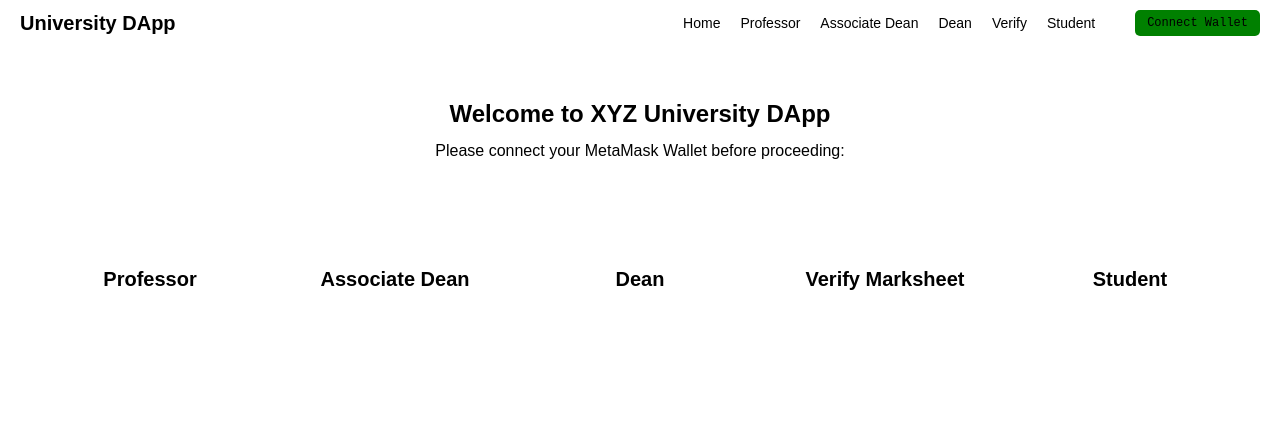
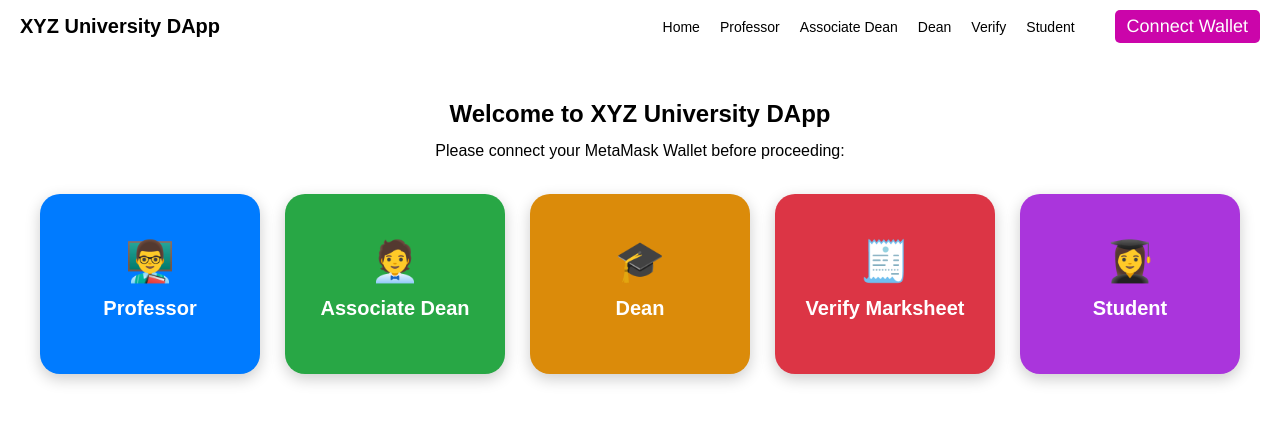
Before and after one commit to ushnikbasak/SummerInternshipUniversityMarksheetDecentralization, a React app in the folder client/: page / in a window 1280 px wide. Shown: the top 422 px of the page. Built offline with nearby package versions, Linux system fonts and the light colour scheme.

Commit message:
homepage_ui

```diff
--- a/client/public/index.html
+++ b/client/public/index.html
@@ -4,6 +4,7 @@
     <meta charset="UTF-8" />
     <meta name="viewport" content="width=device-width, initial-scale=1.0" />
     <title>University Marksheet DApp</title>
+    <link rel="icon" type="image/x-icon" href="/favicon.ico">
   </head>
   <body>
     <noscript>You need to enable JavaScript to run this app.</noscript>
--- a/client/src/components/HomePage.jsx
+++ b/client/src/components/HomePage.jsx
@@ -43,27 +43,27 @@ const HomePage = () => {
       <p>Please connect your MetaMask Wallet before proceeding:</p>
       <div className="role-options">
         <div className="role-card" onClick={() => checkAndNavigate("/professor", "isProfessor")}>
-          {/* <div className="emoji">👨‍🏫</div> */}
+          <div className="emoji">👨‍🏫</div>
           <h4>Professor</h4>
         </div>
 
         <div className="role-card" onClick={() => checkAndNavigate("/associate-dean", "isAssociateDean")}>
-          {/* <div className="emoji">🧑‍💼</div> */}
+          <div className="emoji">🧑‍💼</div>
           <h4>Associate Dean</h4>
         </div>
 
         <div className="role-card" onClick={() => checkAndNavigate("/dean", "dean")}>
-          {/* <div className="emoji">🎓</div> */}
+          <div className="emoji">🎓</div>
           <h4>Dean</h4>
         </div>
 
         <div className="role-card" onClick={() => navigate("/verifier")}>
-          {/* <div className="emoji">🧾</div> */}
+          <div className="emoji">🧾</div>
           <h4>Verify Marksheet</h4>
         </div>
 
         <div className="role-card" onClick={() => navigate("/student")}>
-          {/* <div className="emoji">🎓</div> */}
+          <div className="emoji">👩‍🎓</div>
           <h4>Student</h4>
         </div>
       </div>
--- a/client/src/components/Navbar.jsx
+++ b/client/src/components/Navbar.jsx
@@ -37,7 +37,7 @@ const Navbar = () => {
 
   return (
     <nav className="navbar">
-      <h2>University DApp</h2>
+      <h2>XYZ University DApp</h2>
       <ul>
         <li><Link to="/">Home</Link></li>
         <li><button className="nav-role-button" onClick={() => handleProtectedNavigation("/professor", "isProfessor")}>Professor</button></li>
--- a/client/src/components/Verifier.jsx
+++ b/client/src/components/Verifier.jsx
@@ -37,36 +37,42 @@ const Verifier = () => {
   return (
     <div className="form-box">
       <h3>Verifier Panel (Employer/Third Party)</h3>
+      <br></br>
       <input
         type="number"
         placeholder="Student ID"
         value={studentId}
         onChange={(e) => setStudentId(e.target.value)}
       />
+      <br></br><br></br>
       <input
         type="number"
         placeholder="Marks"
         value={marks}
         onChange={(e) => setMarks(e.target.value)}
       />
+      <br></br><br></br>
       <input
         type="text"
         placeholder="Professor Address"
         value={professorAddress}
         onChange={(e) => setProfessorAddress(e.target.value)}
       />
+      <br></br><br></br>
       <input
         type="text"
         placeholder="Validated By (Associate Dean)"
         value={validatedBy}
         onChange={(e) => setValidatedBy(e.target.value)}
       />
+      <br></br><br></br>
       <input
         type="number"
         placeholder="Validation Timestamp"
         value={timestamp}
         onChange={(e) => setTimestamp(e.target.value)}
       />
+      <br></br><br></br>
       <button onClick={handleVerify}>Verify Marksheet</button>
       <p>{result}</p>
     </div>
--- a/client/src/styles.css
+++ b/client/src/styles.css
@@ -64,7 +64,7 @@ html {
   border: none;
   color: black;
   font-size: 16px;
-  /* cursor: pointer; */
+  cursor: pointer;
   /* margin-right: 15px; */
   /* padding: 5px 10px; */
   font-family: sans-serif;
@@ -84,13 +84,17 @@ html {
 .connect-wallet-button {
   margin-left: 2rem;
   padding: 0.6rem 1.2rem;
-  font-size: 1.2rem;
+  font-size: 1.8rem;
   border: none;
-  background-color: green;
-  color: var(--primary-color);
+  background-color: rgb(203, 5, 170);
+  color: white;
   border-radius: 0.5rem;
   cursor: pointer;
-  font-family: monospace;
+  font-family: Franklin Gothic Medium;
+}
+
+.connect-wallet-button:hover {
+  color: rgb(203, 5, 170);
 }
 
 .nav-role-button {
@@ -99,13 +103,13 @@ html {
   color: black;
   font-size: 1.4rem;
   cursor: pointer;
-  /* margin-right: 15px; */
-  /* padding: 5px 10px; */
+  /* margin-right: 15px;
+  padding: 5px 10px; */
   font-family: sans-serif;
 }
 
 .navbar button:hover {
-  background-color: var(--light-gray);
+  background-color: var(--dark-gray);
 }
 
 .container {
@@ -146,8 +150,8 @@ html {
   padding: 2rem;
   border-radius: 2rem;
   text-decoration: none;
-  color: black;
-  /*box-shadow: 0 0.5rem 1.5rem rgba(0, 0, 0, 0.2);*/
+  color: white;
+  box-shadow: 0 0.5rem 1.5rem rgba(0, 0, 0, 0.2);
   cursor: pointer;
   transition: transform 0.2s, box-shadow 0.3s;
   text-align: center;
@@ -164,30 +168,30 @@ html {
 }
 
 .role-card:nth-child(1) {
-  background-color: #ffffff; /* Professor - Blue #007bff*/
+  background-color: #007bff; /* Professor - Blue */
 }
 
 .role-card:nth-child(2) {
-  background-color: #ffffff; /* Associate Dean - Green #28a745*/
+  background-color: #28a745; /* Associate Dean - Green */
 }
 
 .role-card:nth-child(3) {
-  background-color: #ffffff; /* Dean - Yellow #db8b0a*/
+  background-color: #db8b0a; /* Dean - Yellow */
   /*color: black;*/
 }
 
 .role-card:nth-child(4) {
-  background-color: #ffffff;/* Verifier - Red #dc3545*/
+  background-color: #dc3545;/* Verifier - Red */
 }
 
 .role-card:nth-child(5) {
-  background-color: #ffffff; /* Verifier - Lavender #aa35dc*/
+  background-color: #aa35dc; /* Verifier - Lavender */
 }
 
 /* Hover effect */
 .role-card:hover {
-  transform: translateY(0px); /*don't forget to make it -0.5px */
-  /*box-shadow: 0 1rem 2rem rgba(0, 0, 0, 0.3);*/
+  transform: translateY(-3px);
+  box-shadow: 0 1rem 2rem rgba(0, 0, 0, 0.3);
 }
 
 .role-card .emoji {
```
Also changed, not shown: 2 other files (tests, documents, lock files or other folders).
